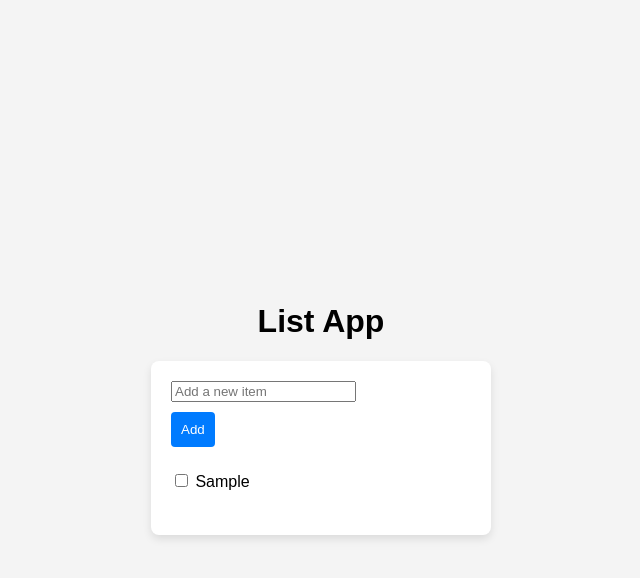
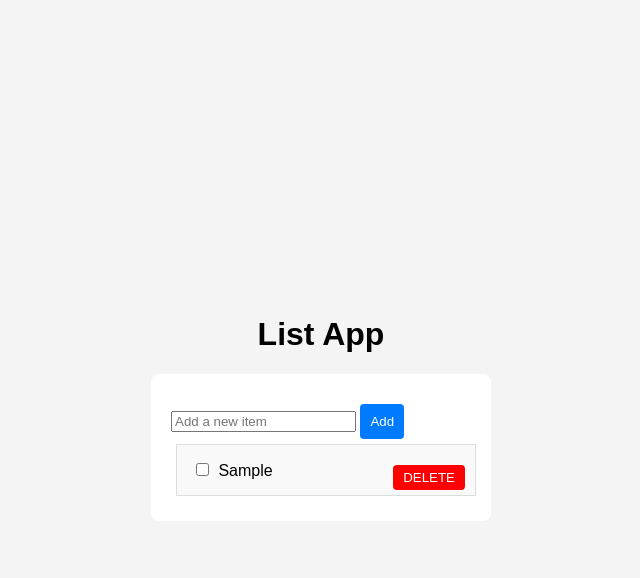
Before and after one commit to WillBrinkman/DOM-practice, a plain HTML site: page index.html in a window 1280 px wide. Both pictures are taken after typing "Sample" into the empty fields and a click on the button "Add". Shown: the whole page, without its empty margins (319-959 px from the left). Drawn offline with Linux system fonts and the light colour scheme.

Commit message:
Implemented ability to remove items from the list.

```diff
--- a/script.js
+++ b/script.js
@@ -19,6 +19,14 @@ function addItem() {
 
     });
 
+    const deleteButton = document.createElement('button');
+    deleteButton.innerHTML = 'DELETE'
+    deleteButton.className = 'delete-btn';
+    deleteButton.addEventListener('click', () => {
+        itemList.removeChild(li);
+    })
+
+    li.appendChild(deleteButton)
     li.appendChild(checkbox);  // Adding the checkbox to the li
     li.appendChild(document.createTextNode(` ${itemInput.value}`));  // Adding the text next to the checkbox
     itemList.appendChild(li);
--- a/style.css
+++ b/style.css
@@ -1,8 +1,8 @@
 body {
     font-family: 'Arial', sans-serif;
     display: flex;
+    flex-direction: column;
     justify-content: center;
-    flex-direction: column;
     align-items: center;
     height: 100vh;
     background-color: #f4f4f4;
@@ -13,11 +13,9 @@ body {
     background-color: #fff;
     padding: 20px;
     border-radius: 8px;
-    box-shadow: 0 4px 8px rgba(0, 0, 0, 0.1);
 }
 
 button {
-    display: block;
     margin-top: 10px;
     padding: 10px;
     background-color: #007BFF;
@@ -34,8 +32,40 @@ button:hover {
 ul {
     list-style-type: none;
     padding: 0;
+    margin: 0;
 }
 
 li {
-    padding: 8px 0;
+    display: inline-block;
+    margin: 5px;
+    padding: 15px;
+    border: 1px solid #ddd;
+    background-color: #f9f9f9;
+    width: 100%;
+    box-sizing: border-box;
+    position: relative;
 }
+
+.delete-btn {
+    position: absolute;
+    top: 10px;
+    right: 10px;
+    padding: 5px 10px;
+    background-color: red;
+    border: none;
+    border-radius: 4px;
+    cursor: pointer;
+}
+
+.delete-btn:hover {
+    background-color: darkred;
+}
+
+.item-content {
+    display: flex;
+    align-items: center;
+}
+
+input[type="checkbox"] {
+    margin-right: 5px;
+}
```
